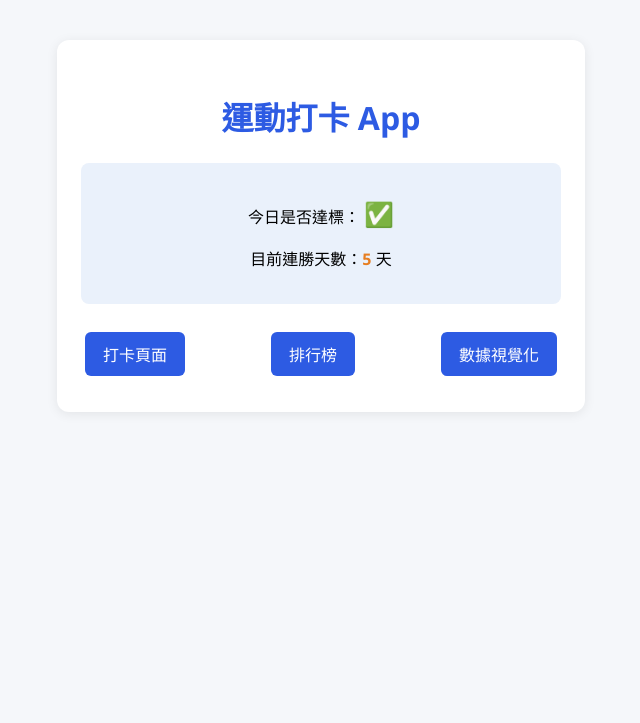
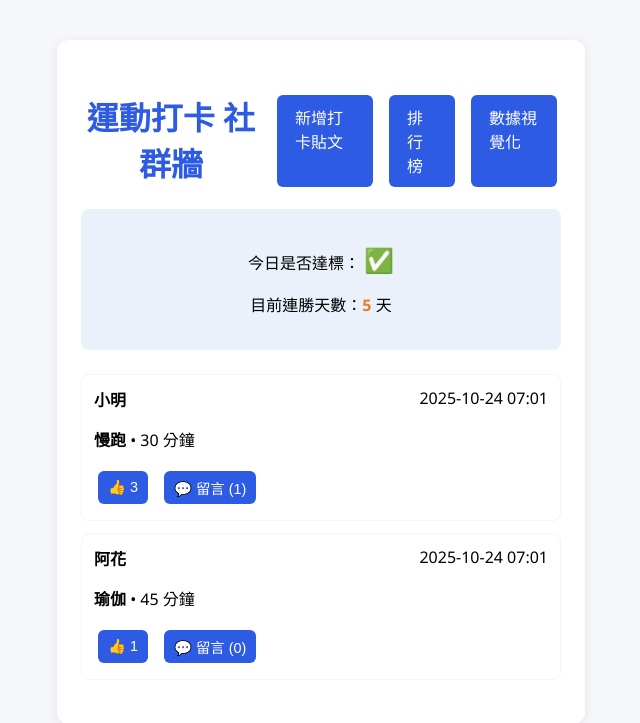
Before and after one commit to jimmy0904229-collab/health-streak-app, a Flask app: page / in a window 1280 px wide. Shown: the top 723 px of the page, without its empty margins (319-959 px from the left). Run offline with Flask 3, Linux system fonts and the light colour scheme.

Commit message:
Add social feed: posts, like/comment APIs, front-end scripts and styles

```diff
--- a/app.py
+++ b/app.py
@@ -1,5 +1,7 @@
-from flask import Flask, render_template, request, redirect, url_for, flash
+from flask import Flask, render_template, request, redirect, url_for, flash, jsonify
 from datetime import datetime
+import base64
+import io
 
 app = Flask(__name__)
 app.secret_key = 'your_secret_key'  # 用於 flash 訊息
@@ -33,19 +35,97 @@ recent_7_days = [
     {"date": "10/23", "minutes": 55}
 ]
 
+# 社群貼文（in-memory 假資料）
+posts = [
+    {
+        "id": 1,
+        "user": "小明",
+        "sport": "慢跑",
+        "minutes": 30,
+        "image": "",
+        "created_at": datetime.now().strftime('%Y-%m-%d %H:%M'),
+        "likes": 3,
+        "comments": [
+            {"user": "小美", "text": "太厲害了！", "time": "2025-10-23 09:10"}
+        ]
+    },
+    {
+        "id": 2,
+        "user": "阿花",
+        "sport": "瑜伽",
+        "minutes": 45,
+        "image": "",
+        "created_at": datetime.now().strftime('%Y-%m-%d %H:%M'),
+        "likes": 1,
+        "comments": []
+    }
+]
+next_post_id = 3
+
 @app.route('/')
 def index():
-    return render_template('index.html', status=user_status)
+    # 顯示社群動態牆（貼文）
+    return render_template('index.html', status=user_status, posts=posts)
 
 @app.route('/checkin', methods=['GET', 'POST'])
 def checkin():
+    global posts, next_post_id
     if request.method == 'POST':
         sport_name = request.form.get('sport_name')
         sport_time = request.form.get('sport_time')
-        # 照片只做預覽，不存檔
-        flash('打卡成功！')
-        return render_template('checkin.html', success=True, sport_name=sport_name, sport_time=sport_time)
+        # 嘗試讀取上傳的照片並轉為 data URL 儲存在記憶體
+        image_data = ''
+        file = request.files.get('photo')
+        if file and file.filename:
+            try:
+                data = file.read()
+                encoded = base64.b64encode(data).decode('utf-8')
+                mimetype = file.mimetype or 'image/png'
+                image_data = f'data:{mimetype};base64,{encoded}'
+            except Exception:
+                image_data = ''
+
+        # 建立貼文物件（模擬社群貼文）
+        post = {
+            'id': next_post_id,
+            'user': '你',
+            'sport': sport_name,
+            'minutes': int(sport_time) if sport_time else 0,
+            'image': image_data,
+            'created_at': datetime.now().strftime('%Y-%m-%d %H:%M'),
+            'likes': 0,
+            'comments': []
+        }
+        posts.insert(0, post)  # 新貼文放最前面
+        next_post_id += 1
+        flash('打卡成功！已發佈為貼文')
+        return redirect(url_for('index'))
     return render_template('checkin.html', success=False)
+
+
+@app.route('/like', methods=['POST'])
+def like_post():
+    post_id = int(request.form.get('post_id', 0))
+    for p in posts:
+        if p['id'] == post_id:
+            p['likes'] += 1
+            return jsonify({'ok': True, 'likes': p['likes']})
+    return jsonify({'ok': False}), 404
+
+
+@app.route('/comment', methods=['POST'])
+def comment_post():
+    post_id = int(request.form.get('post_id', 0))
+    user = request.form.get('user', '訪客')
+    text = request.form.get('text', '').strip()
+    if not text:
+        return jsonify({'ok': False, 'error': 'empty'}), 400
+    for p in posts:
+        if p['id'] == post_id:
+            comment = {'user': user, 'text': text, 'time': datetime.now().strftime('%Y-%m-%d %H:%M')}
+            p['comments'].append(comment)
+            return jsonify({'ok': True, 'comment': comment})
+    return jsonify({'ok': False}), 404
 
 @app.route('/leaderboard')
 def leaderboard_page():
--- /dev/null
+++ b/static/app.js
@@ -0,0 +1,58 @@
+// Handle like and comment actions via AJAX
+document.addEventListener('click', function(e){
+    if(e.target.closest('.like-btn')){
+        const btn = e.target.closest('.like-btn');
+        const postId = btn.dataset.postId;
+        const form = new FormData();
+        form.append('post_id', postId);
+        fetch('/like', {method: 'POST', body: form})
+            .then(r => r.json())
+            .then(data => {
+                if(data.ok){
+                    const count = btn.querySelector('.like-count');
+                    if(count) count.textContent = data.likes;
+                }
+            });
+    }
+
+    if(e.target.closest('.comment-toggle')){
+        const btn = e.target.closest('.comment-toggle');
+        const postId = btn.dataset.postId;
+        const box = document.getElementById('comments-' + postId);
+        if(box.style.display === 'none') box.style.display = 'block'; else box.style.display = 'none';
+    }
+});
+
+// Handle comment form submit
+document.addEventListener('submit', function(e){
+    if(e.target.matches('.comment-form')){
+        e.preventDefault();
+        const formEl = e.target;
+        const postId = formEl.dataset.postId;
+        const fd = new FormData(formEl);
+        fd.append('post_id', postId);
+        fetch('/comment', {method: 'POST', body: fd})
+            .then(r => r.json())
+            .then(data => {
+                if(data.ok){
+                    const list = formEl.parentElement.querySelector('.comment-list');
+                    const li = document.createElement('li');
+                    li.innerHTML = `<strong>${data.comment.user}</strong>: ${data.comment.text} <span class="c-time">${data.comment.time}</span>`;
+                    list.appendChild(li);
+                    // clear input
+                    formEl.querySelector('input[name="text"]').value = '';
+                    // update comment count in toggle button
+                    const toggle = document.querySelector('.comment-toggle[data-post-id="'+postId+'"]');
+                    if(toggle){
+                        const match = toggle.textContent.match(/留言 \((\d+)\)/);
+                        if(match){
+                            const n = parseInt(match[1]) + 1;
+                            toggle.textContent = `💬 留言 (${n})`;
+                        }
+                    }
+                } else {
+                    alert('留言失敗');
+                }
+            }).catch(()=> alert('留言錯誤'));
+    }
+});
--- a/static/style.css
+++ b/static/style.css
@@ -101,3 +101,18 @@ button[type="submit"] {
     color: #27ae60;
     font-size: 1.1em;
 }
+
+/* Feed styles */
+.app-header { display:flex; align-items:center; justify-content:space-between; gap:12px; }
+.header-actions { display:flex; gap:8px; }
+.feed { margin-top: 18px; }
+.post { border: 1px solid #eef6ff; padding: 12px; border-radius: 8px; margin-bottom: 12px; background: #fff; }
+.post-header { display:flex; justify-content:space-between; margin-bottom:8px; }
+.post-image { max-width:100%; border-radius:6px; margin-top:8px; }
+.post-actions { margin-top:8px; display:flex; gap:8px; }
+.small { padding:6px 10px; font-size:0.9em; }
+.comments { margin-top:10px; border-top:1px dashed #eef6ff; padding-top:8px; }
+.comment-list { list-style:none; padding:0; margin:0 0 8px 0; }
+.comment-list li { padding:6px 0; border-bottom:1px solid #f5f8ff; }
+.input-small { padding:6px; margin-right:6px; border:1px solid #e6f0ff; border-radius:4px; }
+.c-time { color:#999; font-size:0.8em; margin-left:6px; }
--- a/templates/checkin.html
+++ b/templates/checkin.html
@@ -38,7 +38,7 @@
             <label>運動時間（分鐘）：</label>
             <input type="number" name="sport_time" min="1" required>
             <label>上傳照片：</label>
-            <input type="file" accept="image/*" onchange="previewImage(event)">
+            <input type="file" name="photo" accept="image/*" onchange="previewImage(event)">
             <img id="img-preview" style="display:none;max-width:200px;margin-top:10px;">
             <button type="submit" class="btn">提交打卡</button>
         </form>
--- a/templates/index.html
+++ b/templates/index.html
@@ -7,7 +7,15 @@
 </head>
 <body>
     <div class="container">
-        <h1>運動打卡 App</h1>
+        <header class="app-header">
+            <h1>運動打卡 社群牆</h1>
+            <div class="header-actions">
+                <a href="{{ url_for('checkin') }}" class="btn">新增打卡貼文</a>
+                <a href="{{ url_for('leaderboard_page') }}" class="btn">排行榜</a>
+                <a href="{{ url_for('stats') }}" class="btn">數據視覺化</a>
+            </div>
+        </header>
+
         <div class="status-card">
             <p>今日是否達標：
                 {% if status.today_goal %}
@@ -18,11 +26,42 @@
             </p>
             <p>目前連勝天數：<span class="streak">{{ status.streak_days }}</span> 天</p>
         </div>
-        <div class="btn-group">
-            <a href="{{ url_for('checkin') }}" class="btn">打卡頁面</a>
-            <a href="{{ url_for('leaderboard_page') }}" class="btn">排行榜</a>
-            <a href="{{ url_for('stats') }}" class="btn">數據視覺化</a>
-        </div>
+
+        <section class="feed">
+            {% for post in posts %}
+            <article class="post" data-post-id="{{ post.id }}">
+                <div class="post-header">
+                    <strong class="post-user">{{ post.user }}</strong>
+                    <span class="post-time">{{ post.created_at }}</span>
+                </div>
+                <div class="post-body">
+                    <p><strong>{{ post.sport }}</strong> • {{ post.minutes }} 分鐘</p>
+                    {% if post.image %}
+                        <img src="{{ post.image }}" class="post-image">
+                    {% endif %}
+                </div>
+                <div class="post-actions">
+                    <button class="like-btn btn small" data-post-id="{{ post.id }}">👍 <span class="like-count">{{ post.likes }}</span></button>
+                    <button class="comment-toggle btn small" data-post-id="{{ post.id }}">💬 留言 ({{ post.comments|length }})</button>
+                </div>
+                <div class="comments" id="comments-{{ post.id }}" style="display:none;">
+                    <ul class="comment-list">
+                        {% for c in post.comments %}
+                        <li><strong>{{ c.user }}</strong>: {{ c.text }} <span class="c-time">{{ c.time }}</span></li>
+                        {% endfor %}
+                    </ul>
+                    <form class="comment-form" data-post-id="{{ post.id }}">
+                        <input type="text" name="user" placeholder="你的名稱（選填）" class="input-small">
+                        <input type="text" name="text" placeholder="寫下你的留言..." required class="input-small">
+                        <button type="submit" class="btn small">送出</button>
+                    </form>
+                </div>
+            </article>
+            {% else %}
+            <p>目前還沒有貼文，快去新增你的第一篇打卡貼文！</p>
+            {% endfor %}
+        </section>
     </div>
+    <script src="{{ url_for('static', filename='app.js') }}"></script>
 </body>
 </html>
```
